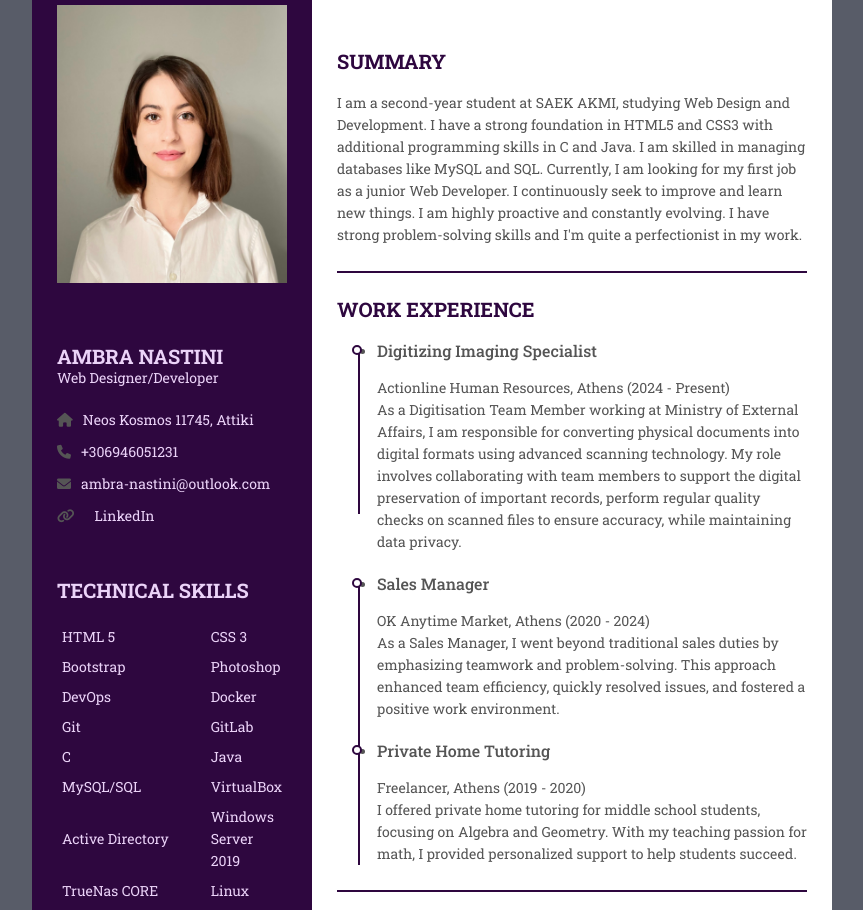
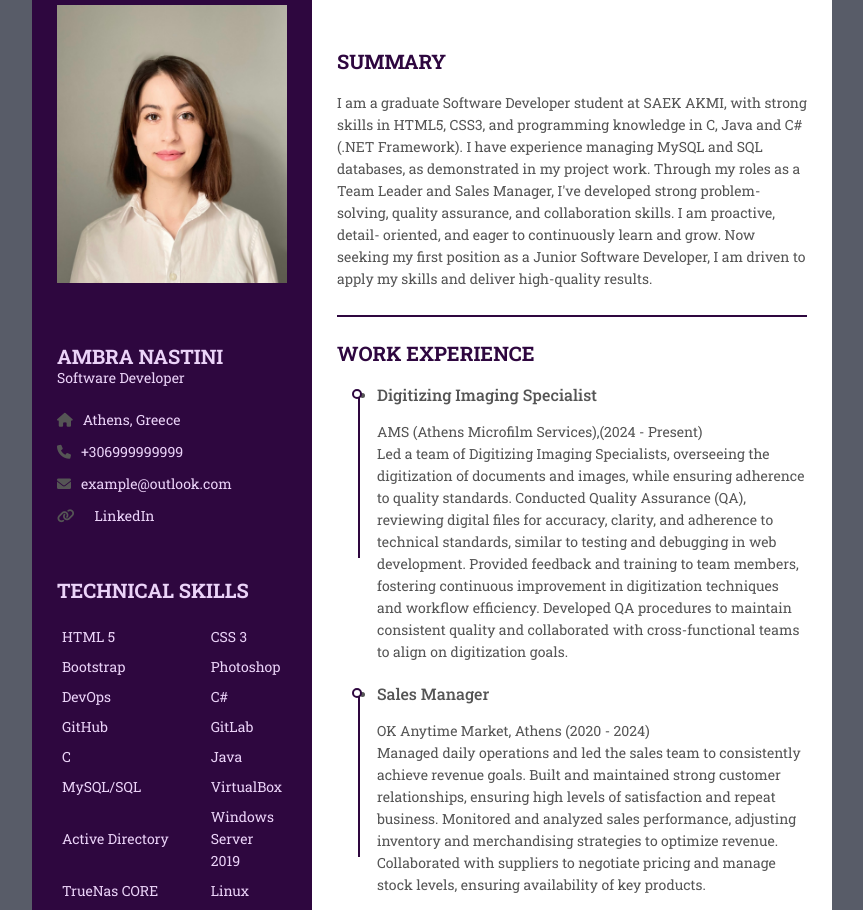
Before and after one commit to Ambra96/portfolio, a plain HTML site: page indexcv.html in a window 1280 px wide. Shown: the top 910 px of the page, without its empty margins (208-1071 px from the left). Drawn offline with Linux system fonts and the light colour scheme.

Commit message:
Update indexcv.html

```diff
--- a/indexcv.html
+++ b/indexcv.html
@@ -1,6 +1,5 @@
 <!DOCTYPE html>
 <html lang="en">
-
 <head>
   <meta charset="UTF-8">
   <meta name="viewport" content="width=device-width, initial-scale=1.0">
@@ -20,27 +19,26 @@
      <div class="resume_item resume_info">
        <div class="title">
          <p class="bold">Ambra Nastini</p>
-            <p class="regular">Web Designer/Developer</p>
+         <p class="regular">Software Developer</p>
        </div>
        <ul>
         <li>
           <div class="icon"> <i class="fa-solid fa-house"></i></div>
-              <div class="data">Neos Kosmos 11745, Attiki </div>
+          <div class="data">Athens, Greece </div>
         </li>
 
         <li>
           <div class="icon"><i class="fa-solid fa-phone"></i> </div>
-              <div class="data">+306946051231 </div>
+          <div class="data">+306999999999 </div>
         </li>
 
         <li>
           <div class="icon"> <i class="fa-solid fa-envelope"></i></div>
-              <div class="data">ambra-nastini@outlook.com </div>
+          <div class="data">example@outlook.com </div>
         </li>
         <li>
           <div class="icon"> <i class="fa-solid fa-link"></i></div>
-              <div class="data"> <a href="https://www.linkedin.com/in/ambra-n/" type="button" target="_blank"
-                  class="data">LinkedIn</a> </div>
+          <div class="data"> <a href="https://www.linkedin.com/in/ambra-n/" type="button" target="_blank" class="data">LinkedIn</a> </div>
         </li>
       </ul>
      </div>
@@ -61,10 +59,10 @@
          </tr>
          <tr>
             <td>DevOps</td>
-              <td>Docker</td>
+            <td>C#</td>
           </tr>
           <tr>
-              <td>Git</td>
+            <td>GitHub</td>
             <td>GitLab</td>
           </tr>
          <tr>
@@ -122,8 +120,8 @@
      <div class="languages_level"> Native</div>
    </li>
    <li>
-              <div class="languages_name"> Greek: </div>
-              <div class="languages_level"> Native</div>
+     <div class="languages_name">  Greek: </div>
+     <div class="languages_level"> Native </div>
    </li>
    <li>
     <div class="languages_name"> English:</div>
@@ -135,7 +133,7 @@
   </li>
   <li>
     <div class="languages_name"> Turkish:</div>
-              <div class="languages_level"> Intermediate</div>
+    <div class="languages_level"> Advanced</div>
   </li>
   </ul>
 </div>
@@ -172,13 +170,15 @@
         <div class="title">
            <p class="bold">Summary</p>
         </div>
-        <p>I am a second-year student at SAEK AKMI, studying Web Design and
-          Development. I have a strong foundation in HTML5 and CSS3 with additional
-          programming skills in C and Java. I am skilled in managing databases like
-          MySQL and SQL. Currently, I am looking for my first job as a junior Web Developer. I continuously seek to
-          improve and learn new things. I am highly
-          proactive and constantly evolving. I have strong problem-solving skills and I'm
-          quite a perfectionist in my work.</p>
+           <p>I am a graduate Software Developer student at SAEK AKMI, with strong skills in
+HTML5, CSS3, and programming knowledge in C, Java and C# (.NET Framework). I
+have experience managing MySQL and SQL databases, as demonstrated in my
+project work.
+Through my roles as a Team Leader and Sales Manager, I've developed strong
+problem-solving, quality assurance, and collaboration skills. I am proactive, detail-
+oriented, and eager to continuously learn and grow.
+Now seeking my first position as a Junior Software Developer, I am driven to apply
+my skills and deliver high-quality results.</p>
     </div>
     <div class="resume_item resume_work">
         <div class="title">
@@ -188,30 +188,42 @@
             <li>
                 <div class="sub">Digitizing Imaging Specialist </div>
                 <div class="info">
-              <p class="semi-bold">Actionline Human Resources, Athens (2024 - Present)</p>
-              <p>As a Digitisation Team Member working at Ministry of External Affairs, I am responsible for converting
-                physical documents into digital formats using advanced scanning technology. My role involves
-                collaborating with team members to support the digital preservation of important records, perform
-                regular quality checks on scanned files to ensure accuracy, while maintaining data privacy.</p>
-
+                     <p class="semi-bold">AMS (Athens Microfilm Services),(2024 - Present)</p>
+                     <p>Led a team of Digitizing Imaging Specialists, overseeing the digitization of documents and images, while ensuring adherence to quality standards.
+Conducted Quality Assurance (QA), reviewing digital files for
+accuracy, clarity, and adherence to technical standards, similar
+to testing and debugging in web development.
+Provided feedback and training to team members, fostering
+continuous improvement in digitization techniques and workflow
+efficiency.
+Developed QA procedures to maintain consistent quality and
+collaborated with cross-functional teams to align on digitization
+goals.</p>
                 </div>
             </li>
             <li>
                 <div class="sub">Sales Manager</div>
                 <div class="info">
                        <p class="semi-bold">OK Anytime Market, Athens (2020 - 2024)</p>
-              <p>As a Sales Manager, I went beyond traditional sales duties by emphasizing
-                teamwork and problem-solving. This approach enhanced team efficiency,
-                quickly resolved issues, and fostered a positive work environment.</p>
+                       <p>Managed daily operations and led the sales team to consistently
+achieve revenue goals.
+Built and maintained strong customer relationships, ensuring high
+levels of satisfaction and repeat business.
+Monitored and analyzed sales performance, adjusting inventory
+and merchandising strategies to optimize revenue.
+Collaborated with suppliers to negotiate pricing and manage
+stock levels, ensuring availability of key products. </p>
                 </div>
               </li>
             <li>
                 <div class="sub">Private Home Tutoring </div>
                 <div class="info">
                      <p class="semi-bold">Freelancer, Athens (2019 - 2020)</p>
-              <p>I offered private home tutoring for middle school students, focusing on Algebra and
-                Geometry. With my teaching passion for math, I provided personalized support to
-                help students succeed.</p>
+                     <p>Tutored middle school students in Algebra and Geometry,
+improving their problem-solving skills and exam readiness.
+Created personalized lesson plans tailored to individual student
+needs.
+Monitored progress and provided regular feedback to students.</p>
 
                 </div>
             </li>
@@ -229,6 +241,7 @@
             <div class="sub">Web Designer|Developer</div>
             <div class="info"> SAEK AKMI</p>
                   <p> These are the seminars that I have attended:
+                    <br> ➢ Power BI Essentials (01/2025)
                     <br> ➢ DevOps with GitLab (05/2024)
                     <br>➢ Cyber Security: Ethical Hacking (05/2024)
                   </p>
@@ -238,8 +251,7 @@
                 <div class="sub">Mathematics</div>
                 <div class="info">
                      <p class="semi-bold">EKPA</p>
-              <p> During my studies in the Mathematics Department, I actively participated in various conferences such
-                as:
+                    <p> During my studies in the Mathematics Department, I actively participated in various conferences such as:
                       <br>➢ 13th & 14th Online Conference “Cutting-Edge Technologies in Educational
 Practice” (Apr 2023 & Mar 2024)
 <br> ➢ Mathematics Conference “Teaching Proposals for the Mathematics of the
@@ -263,12 +275,10 @@
             <div class="info">
                  <p class="semi-bold">(SAEK AKMI - June 2024)</p>
                 <p>
-                In this project, I constructed an application for managing a shipping company.
-                The process involved designing an Entity-Relationship Diagram (ERD) for the
-                company's database, converting the ERD into a relational model, and then
-                implementing the relational model in a chosen database management system
-                (DBMS) like MySQL Workbench. I also inserted dummy data for testing
-                purposes.
+                    Created database of a shipping company's operations, including the
+design of an Entity-Relationship Diagram (ERD) to model the system.
+Converted the ERD into a relational model and implemented it using
+MySQL Workbench, inserting dummy data for testing purposes.
                 </p>
             </div>
         </li>
@@ -276,9 +286,8 @@
             <div class="sub">Creating a Personal Website </div>
             <div class="info">
                 <p class="semi-bold">(SAEK AKMI - May 2024)</p>
-              <p>In this project, I developed a personal website using HTML to define the
-                structure, CSS and Bootstrap. It is a simple website that includes sections for an
-                introduction, portfolio and contact information.</p>
+                <p>Designed and built a personal website using HTML, CSS, and Bootstrap,
+featuring sections for an introduction, portfolio, and contact information.</p>
             </div>
         </li>
          <li>
@@ -286,9 +295,9 @@
              <div class="info">
                   <p class="semi-bold">(SAEK AKMI - Feb 2023)</p>
                  <p>
-                A collaborative project providing detailed instructions for creating and
-                implementing a Cloud environment using VirtualBox through virtual machines
-                such as Windows 10, Windows Server 2019 and TrueNas Core. (pdf file
+                   Collaborated on a project to create a Cloud environment using VirtualBox
+with virtual machines like Windows 10, Windows Server 2019, and TrueNas Core.
+Provided detailed instructions for configuring and implementing the Cloud infrastructure. (pdf file
                     available)
                  </p>
              </div>
@@ -299,5 +308,4 @@
 </div> <!--resume-->
 
 </body>
-
 </html>
```
Lines whose indentation alone changed are shown as unchanged.
